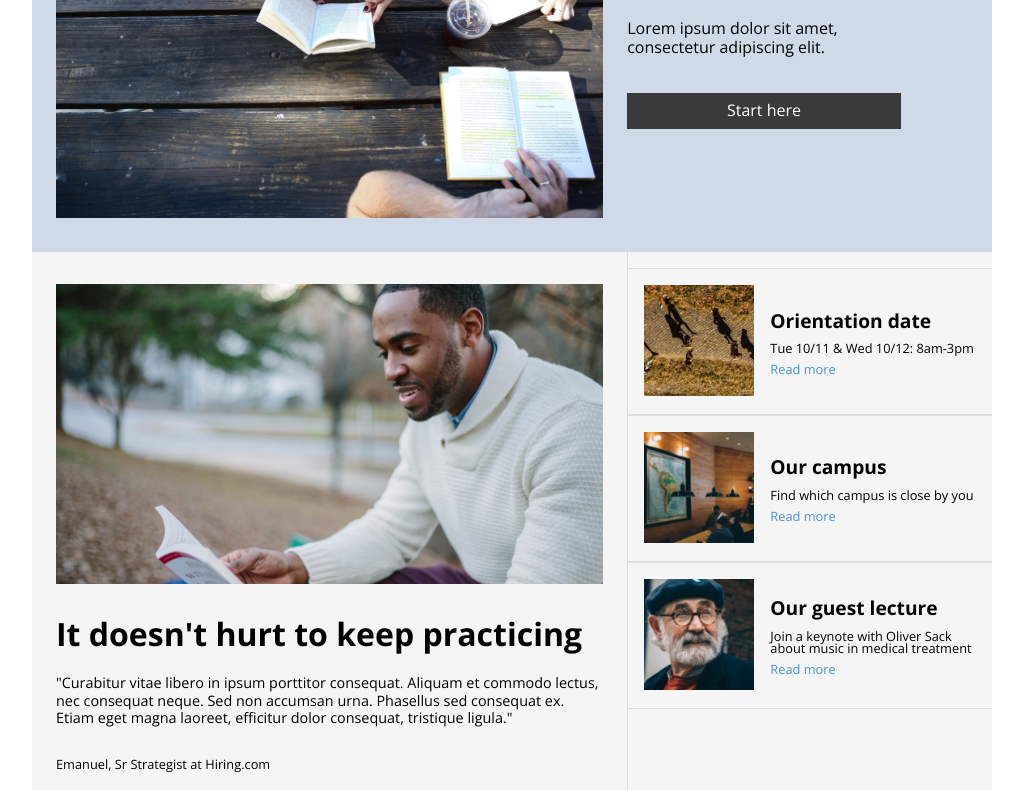
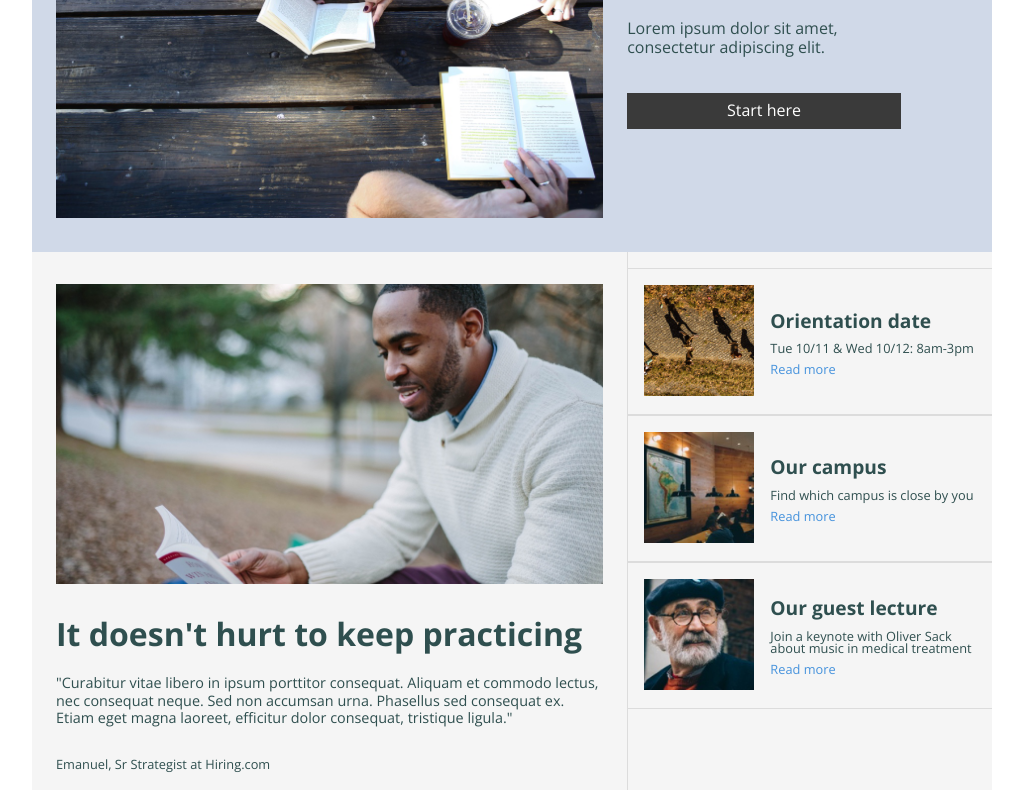
Before and after one commit to jlharrington/ColmarAcademy, a plain HTML site: page index.html in a window 1280 px wide. Shown: the part 282-1072 px from the top of the page, without its empty margins (128-1151 px from the left). Drawn offline with nearby package versions, Linux system fonts and the light colour scheme.

Commit message:
Minor minor clean up 2

```diff
--- a/resources/css/style.css
+++ b/resources/css/style.css
@@ -4,7 +4,7 @@
 html, body {
   font-family: 'Open Sans', Helvetica, sans-serif;
   font-size: 16px;
-  color: #darkslategray;
+  color: darkslategray;
 }
 
 .container {
```
